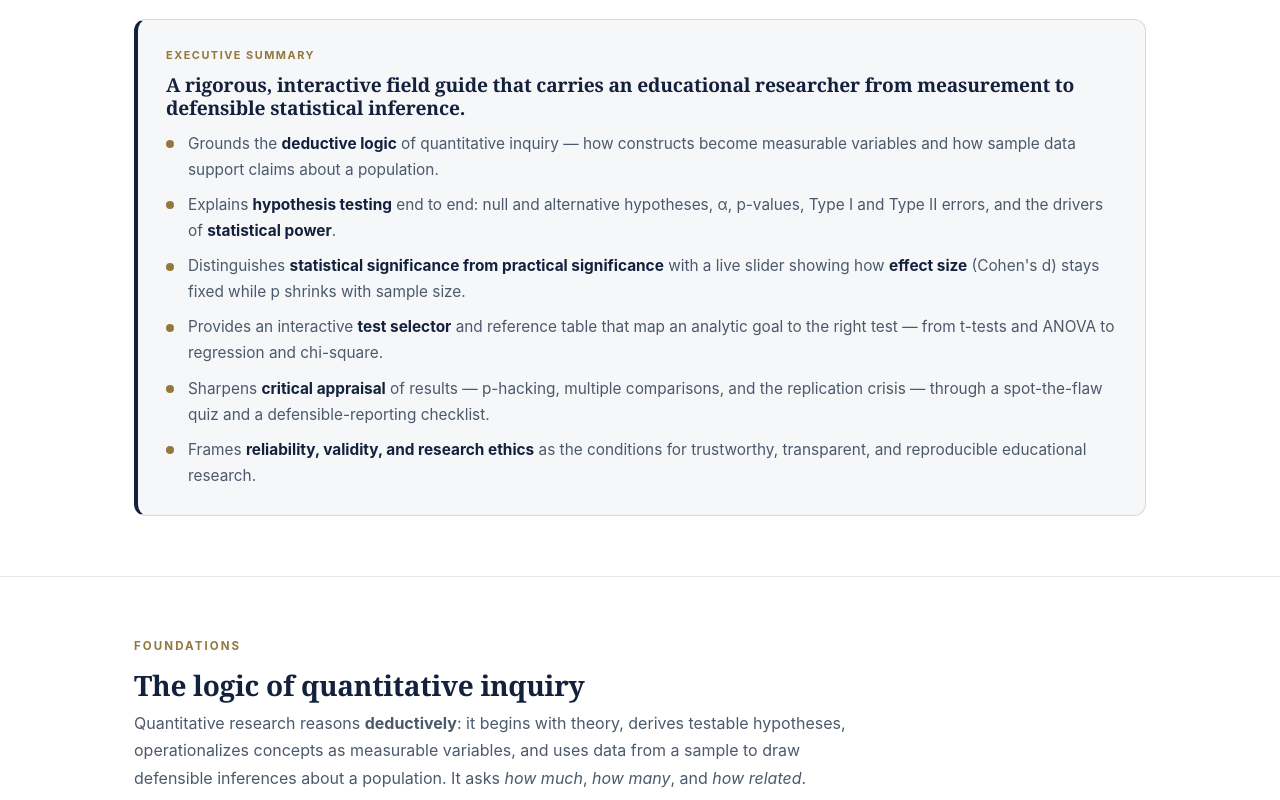
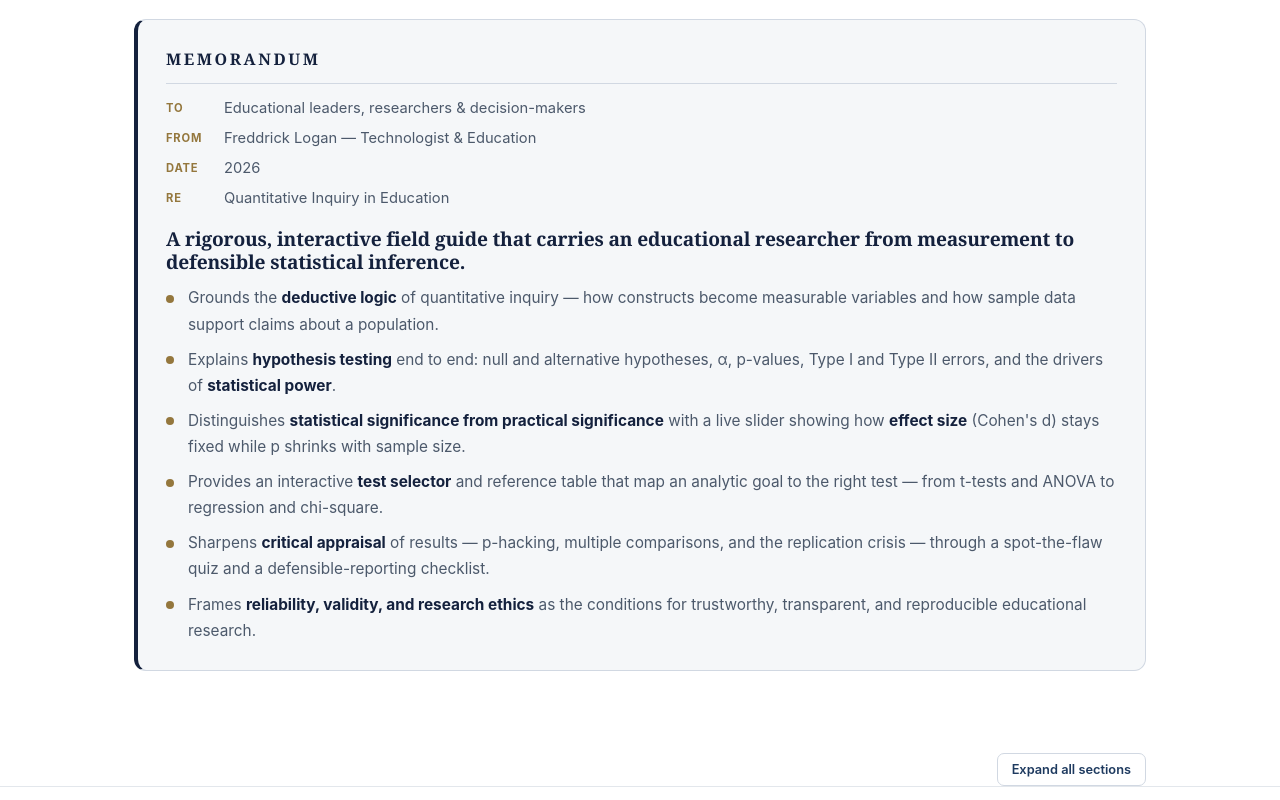
Before and after one commit to Freddricklogan/quantitative-inquiry, a plain HTML site: page index.html in a window 1280 px wide. Shown: the part 840-1640 px from the top of the page. Drawn offline with Linux system fonts and the light colour scheme.

Commit message:
Executive memorandum header, collapsible sections, centered footer (fredlogan.phd)

```diff
--- a/index.html
+++ b/index.html
@@ -189,6 +189,28 @@
   footer a{color:var(--accent)}
   .copyright{width:100%;margin-top:18px;padding-top:16px;border-top:1px solid var(--line);color:var(--dim);font-size:.82rem}
   .backhub{display:inline-flex;align-items:center;gap:7px;font-size:.85rem;color:var(--muted);margin-bottom:10px}
+  /* ==== Executive memorandum + collapsible sections ==== */
+  .memo-head{font-family:var(--serif);font-weight:700;font-size:1rem;letter-spacing:.16em;text-transform:uppercase;color:var(--navy);border-bottom:1px solid var(--line2);padding-bottom:10px;margin-bottom:12px}
+  .memo-meta{display:grid;gap:5px;margin-bottom:16px}
+  .memo-meta>div{display:flex;gap:10px;font-size:.92rem;color:var(--muted)}
+  .memo-meta span{flex:0 0 auto;min-width:48px;font-weight:700;text-transform:uppercase;letter-spacing:.07em;font-size:.7rem;color:var(--gold);padding-top:3px}
+  .expand-bar{max-width:var(--maxw);margin:0 auto;padding:22px 24px 0;display:flex;justify-content:flex-end}
+  .expand-bar button{font-family:var(--sans);font-size:.8rem;font-weight:600;color:var(--accent);background:#fff;border:1px solid var(--line2);border-radius:7px;padding:8px 14px;cursor:pointer}
+  .expand-bar button:hover{border-color:var(--accent)}
+  .expand-bar button:focus-visible{outline:2px solid var(--accent);outline-offset:2px}
+  .sec-head.sect-toggle{cursor:pointer;position:relative;padding-right:40px}
+  .sec-head.sect-toggle::after{content:'';position:absolute;right:8px;top:10px;width:12px;height:12px;border-right:2.5px solid var(--navy);border-bottom:2.5px solid var(--navy);transform:rotate(45deg);transition:transform .2s}
+  section.collapsed .sec-head.sect-toggle::after{transform:rotate(-45deg)}
+  .sec-head.sect-toggle:focus-visible{outline:2px solid var(--accent);outline-offset:4px;border-radius:4px}
+  section.collapsed .sect-body{display:none}
+  .sect-body{animation:fade .3s ease}
+  /* Centered footer */
+  footer .wrap{flex-direction:column;align-items:center;text-align:center;gap:6px;justify-content:center}
+  .foot-name{font-family:var(--serif);font-weight:700;color:var(--ink);font-size:1.08rem}
+  .foot-title{color:var(--muted);font-size:.92rem;max-width:640px}
+  .foot-links{margin-top:6px;font-size:.9rem}
+  .foot-links a{color:var(--accent);white-space:nowrap}
+  footer .copyright{width:100%;margin-top:16px;padding-top:14px;border-top:1px solid var(--line);color:var(--dim);font-size:.82rem;text-align:center}
 </style>
 </head>
 <body>
@@ -233,7 +255,13 @@
   </div>
 </div></header>
 
-<section aria-label="Executive summary"><div class="wrap"><div class="exec-summary"><div class="tldr">Executive Summary</div><h2>A rigorous, interactive field guide that carries an educational researcher from measurement to defensible statistical inference.</h2><ul>
+<section aria-label="Executive summary"><div class="wrap"><div class="exec-summary"><div class="memo-head">Memorandum</div>
+    <div class="memo-meta">
+      <div><span>To</span> Educational leaders, researchers &amp; decision-makers</div>
+      <div><span>From</span> Freddrick Logan &mdash; Technologist &amp; Education</div>
+      <div><span>Date</span> 2026</div>
+      <div><span>Re</span> Quantitative Inquiry in Education</div>
+    </div><h2>A rigorous, interactive field guide that carries an educational researcher from measurement to defensible statistical inference.</h2><ul>
 <li>Grounds the <b>deductive logic</b> of quantitative inquiry — how constructs become measurable variables and how sample data support claims about a population.</li>
 <li>Explains <b>hypothesis testing</b> end to end: null and alternative hypotheses, α, p-values, Type I and Type II errors, and the drivers of <b>statistical power</b>.</li>
 <li>Distinguishes <b>statistical significance from practical significance</b> with a live slider showing how <b>effect size</b> (Cohen's d) stays fixed while p shrinks with sample size.</li>
@@ -835,15 +863,15 @@
 </div></section>
 
 <footer><div class="wrap">
-  <div>
-    <div style="color:var(--ink);font-weight:700;margin-bottom:4px">Quantitative Inquiry in Education — A Complete Methods Resource</div>
-    An open educational resource authored by <a href="https://github.com/Freddricklogan">Freddrick Logan</a>.
-  </div>
-  <div style="text-align:right">
-    <a href="../resources/">Resource hub</a> · <a href="https://github.com/Freddricklogan">GitHub</a> · <a href="https://www.linkedin.com/in/freddricklogan/">LinkedIn</a>
-    <div style="margin-top:6px;color:var(--dim)">Educational leadership · policy · instructional design</div>
-  </div>
-  <div class="copyright">© 2026 Freddrick Logan — Technologist &amp; Education. All rights reserved.</div>
+  <div class="foot-name">Freddrick Logan</div>
+  <div class="foot-title">Quantitative Inquiry in Education</div>
+  <nav class="foot-links" aria-label="Footer">
+    <a href="https://fredlogan.phd">fredlogan.phd</a> &middot;
+    <a href="../resources/">Resource hub</a> &middot;
+    <a href="https://github.com/Freddricklogan">GitHub</a> &middot;
+    <a href="https://www.linkedin.com/in/freddricklogan/">LinkedIn</a>
+  </nav>
+  <div class="copyright">&copy; 2026 Freddrick Logan &mdash; Technologist &amp; Education. All rights reserved.</div>
 </div></footer>
 
 <script>
@@ -978,5 +1006,42 @@ flawQs.forEach((q,i)=>{
 });
 scoreQuiz();
 </script>
+<script>
+(function(){
+  if(document.querySelector('.sec-head.sect-toggle')) return;
+  var firstCollapsible=null;
+  [].slice.call(document.querySelectorAll('section')).forEach(function(sec){
+    var wrap=sec.querySelector('.wrap'); if(!wrap) return;
+    var head=wrap.querySelector('.sec-head'); if(!head) return;
+    if(wrap.querySelector('.memo-head')||wrap.querySelector('.exec-summary')) return;
+    var body=document.createElement('div'); body.className='sect-body';
+    var n=head.nextSibling;
+    while(n){ var nx=n.nextSibling; body.appendChild(n); n=nx; }
+    wrap.appendChild(body);
+    head.classList.add('sect-toggle');
+    head.setAttribute('role','button'); head.setAttribute('tabindex','0'); head.setAttribute('aria-expanded','false');
+    sec.classList.add('collapsed');
+    if(!firstCollapsible) firstCollapsible=sec;
+    function set(open){ sec.classList[open?'remove':'add']('collapsed'); head.setAttribute('aria-expanded',open?'true':'false'); }
+    head.addEventListener('click',function(){ set(sec.classList.contains('collapsed')); });
+    head.addEventListener('keydown',function(e){ if(e.key==='Enter'||e.key===' '){ e.preventDefault(); set(sec.classList.contains('collapsed')); } });
+  });
+  function openHash(){ var id=decodeURIComponent((location.hash||'').slice(1)); if(!id) return; var el=document.getElementById(id); if(!el) return; var s=el.closest?el.closest('section'):null; if(s&&s.classList.contains('collapsed')){ s.classList.remove('collapsed'); var h=s.querySelector('.sec-head.sect-toggle'); if(h)h.setAttribute('aria-expanded','true'); } setTimeout(function(){ try{el.scrollIntoView({behavior:'smooth',block:'start'});}catch(e){el.scrollIntoView();} },40); }
+  window.addEventListener('hashchange',openHash);
+  if(firstCollapsible){
+    var bar=document.createElement('div'); bar.className='expand-bar';
+    var btn=document.createElement('button'); btn.type='button'; btn.textContent='Expand all sections'; btn.setAttribute('aria-expanded','false');
+    var expanded=false;
+    btn.addEventListener('click',function(){
+      expanded=!expanded;
+      document.querySelectorAll('section').forEach(function(s){ var h=s.querySelector('.sec-head.sect-toggle'); if(!h) return; s.classList[expanded?'remove':'add']('collapsed'); h.setAttribute('aria-expanded',expanded?'true':'false'); });
+      btn.textContent=expanded?'Collapse all sections':'Expand all sections'; btn.setAttribute('aria-expanded',expanded?'true':'false');
+    });
+    bar.appendChild(btn);
+    firstCollapsible.parentNode.insertBefore(bar, firstCollapsible);
+  }
+  openHash();
+})();
+</script>
 </body>
 </html>
```
